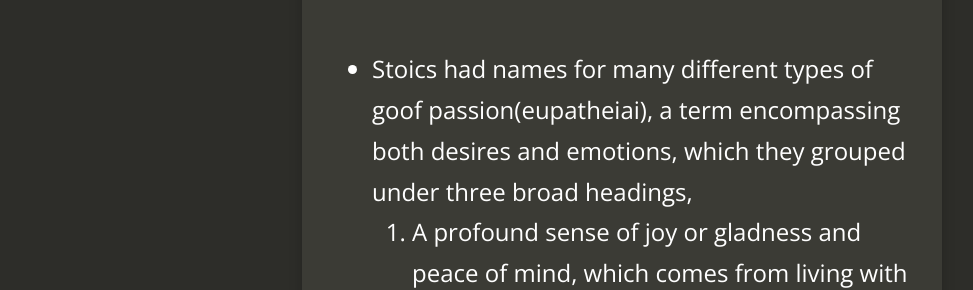
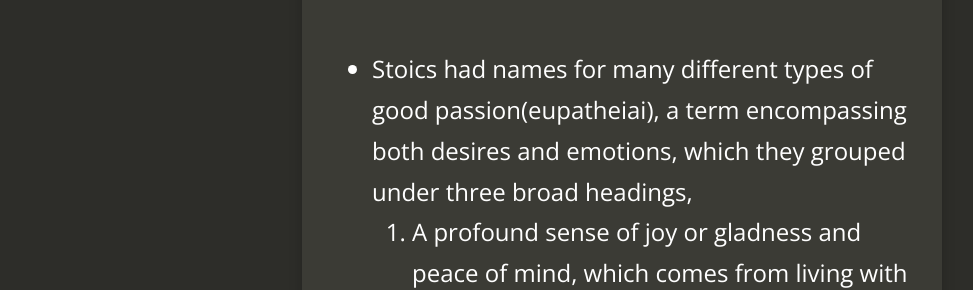
Before and after one commit to nidhirpatil/nidhirpatil.github.io, a Jekyll site: the page built from _posts/2022-02-28-How-To-Think-Like-A-Roman-Emperor.md, in a window 1280 px wide and 900 px high, scrolled down 1790 px. Shown: the part 208-498 px from the top of the window, without its empty margins (18-991 px from the left). Built offline with Jekyll 4.4.1, drawn with Linux system fonts in a browser that asks for light colours; nearby versions of some CDN libraries.

Commit message:
fixing typo

```diff
--- a/_posts/2022-02-28-How-To-Think-Like-A-Roman-Emperor.md
+++ b/_posts/2022-02-28-How-To-Think-Like-A-Roman-Emperor.md
@@ -24,7 +24,7 @@ Nevertheless, some external things are preferable to others, and wisdom consists
 
 * Social, material, and physical advantages actually give foolish individuals more opportunity to do harm to themselves and others.
 
-* Stoics had names for many different types of goof passion(eupatheiai), a term encompassing both desires and emotions, which they grouped under three broad headings,
+* Stoics had names for many different types of good passion(eupatheiai), a term encompassing both desires and emotions, which they grouped under three broad headings,
 	1. A profound sense of joy or gladness and peace of mind, which comes from living with wisdom and virtue.
 	2. A healthy feeling of aversion to vice, like a sense of conscience, honor, dignity, or integrity.
 	3. The desire to help both ourselves and others, through friendship, kindness, and goodwill.
```
